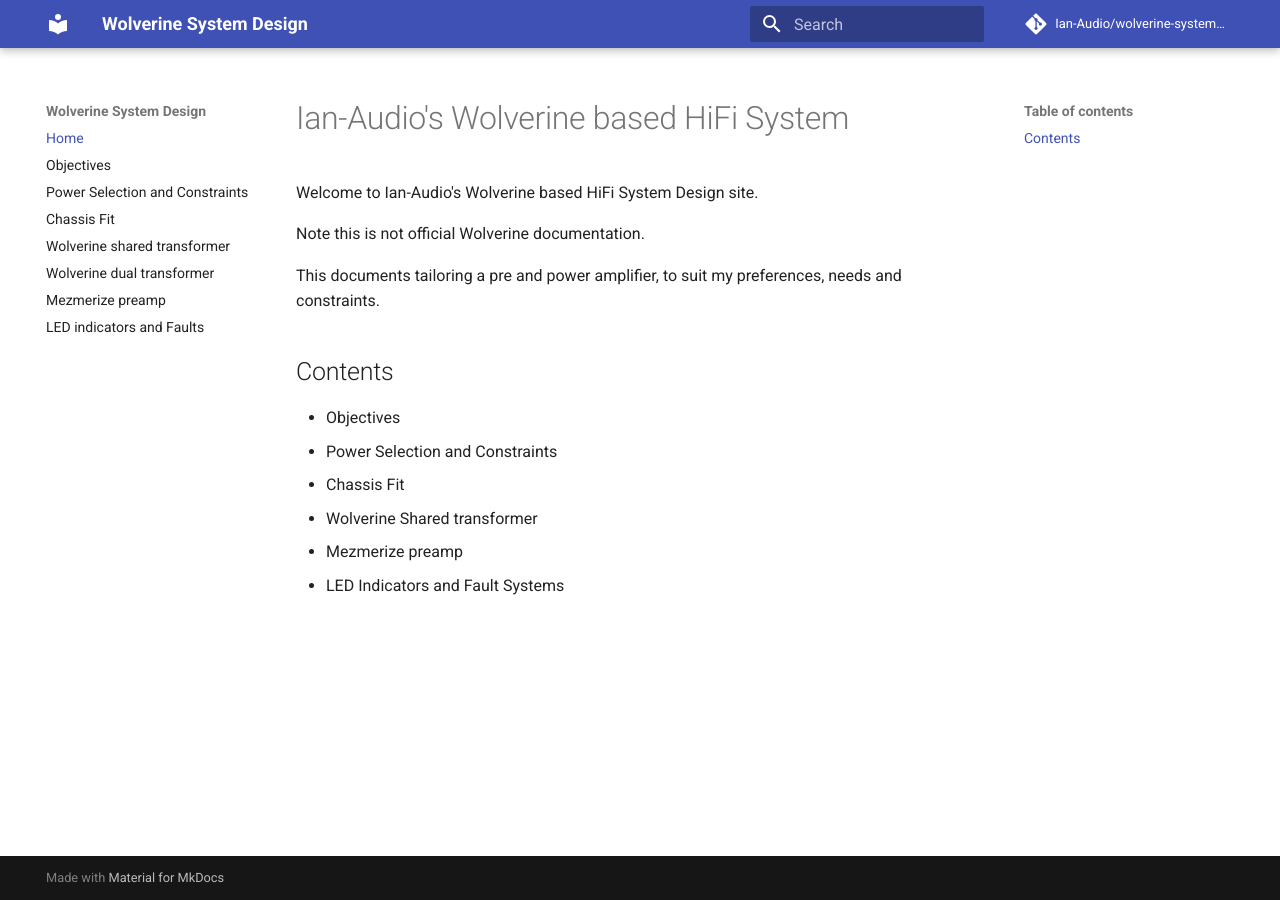
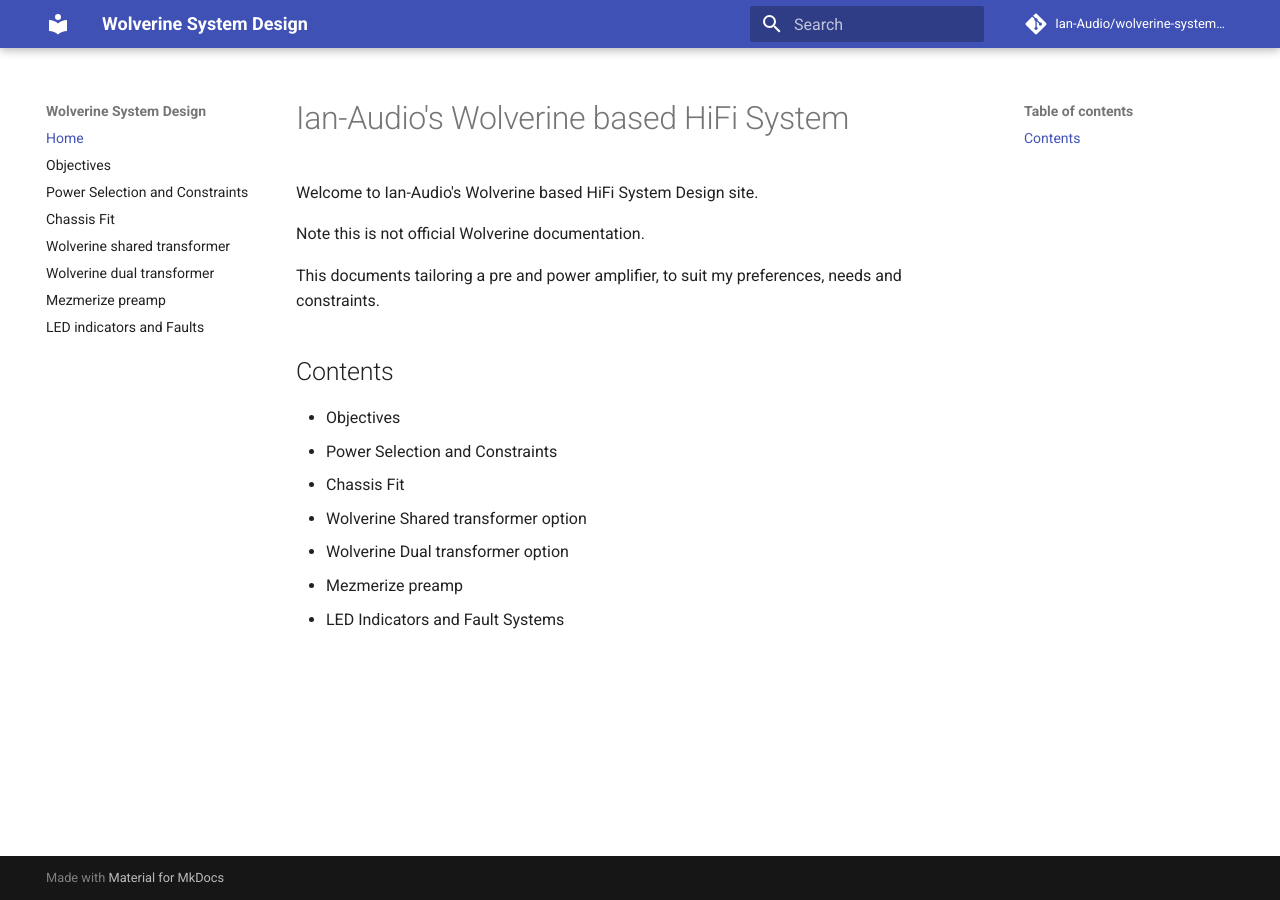
Before and after one commit to Ian-Audio/wolverine-system-design-framework, an MkDocs documentation site: the page built from docs/index.md, in a window 1280 px wide. Built offline with MkDocs 1.6.1 and Material for MkDocs 9.7.7, drawn with Linux system fonts in a browser that asks for light colours; comment, search, counter and statistics services are not loaded.

Commit message:
fix index

```diff
--- a/docs/index.md
+++ b/docs/index.md
@@ -12,6 +12,7 @@ This documents tailoring a pre and power amplifier, to suit my preferences, need
 - Objectives
 - Power Selection and Constraints
 - Chassis Fit
-- Wolverine Shared transformer
+- Wolverine Shared transformer option
+- Wolverine Dual transformer option
 - Mezmerize preamp
 - LED Indicators and Fault Systems
```
Also changed, not shown: docs/wolverine-dualtx.md (+4 -1 lines), site/404.html, site/chassis-fit/index.html, site/fault-systems/index.html, site/images/wolverine-4u-vs-5u.jpg (added), site/images/wolverine-dualtx.jpg (added), site/index.html, site/mezmerize-preamp/index.html, site/objectives/index.html, site/power-selection/index.html, site/search/search_index.json, site/sitemap.xml, site/wolverine-dualtx/index.html (added), site/wolverine-sharedtx/index.html, 1 other file.
